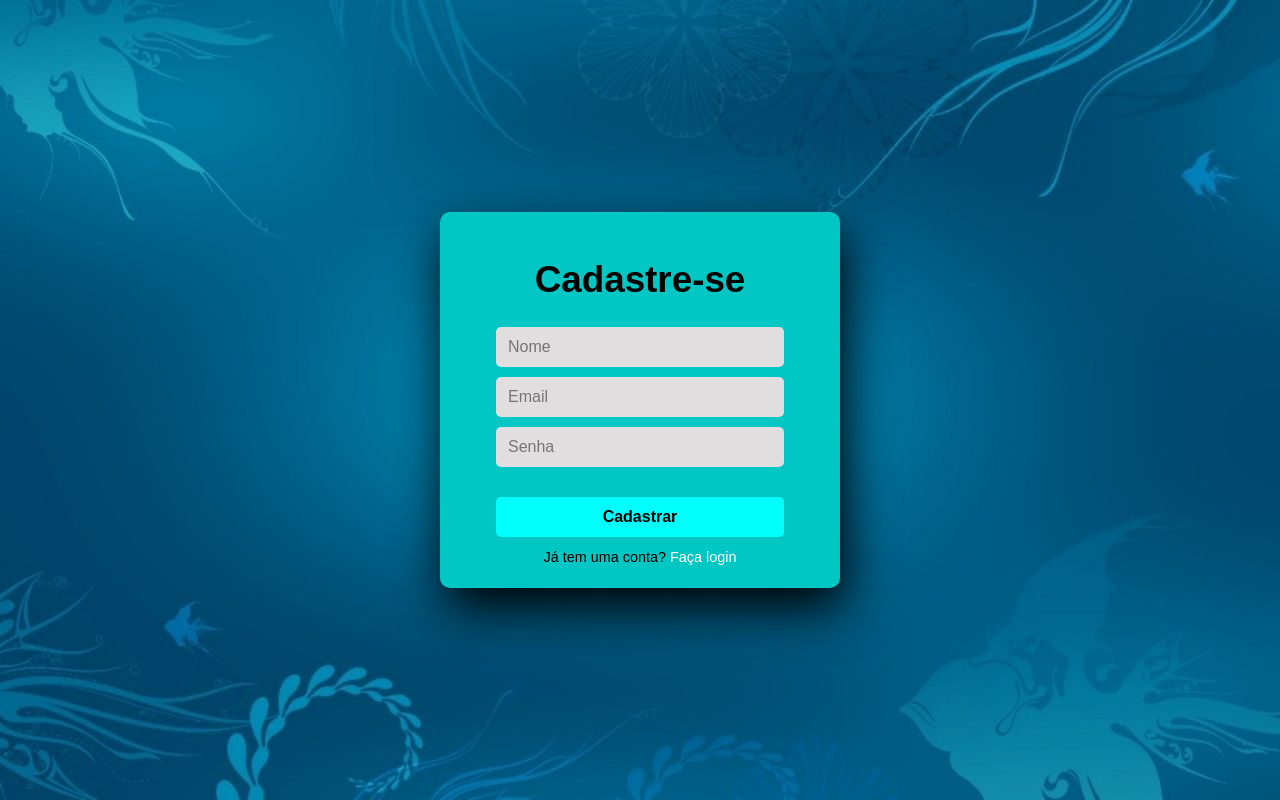
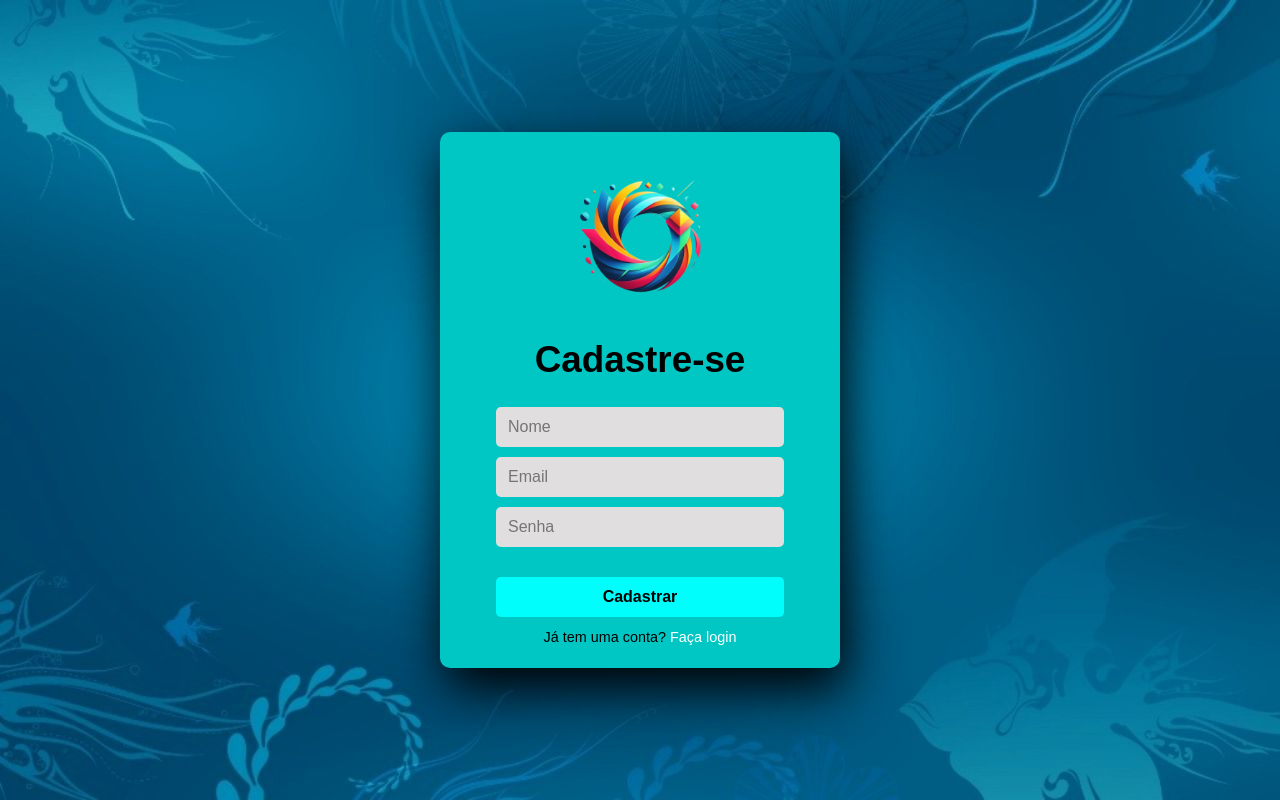
Before and after one commit to Uslipe/ApoiaAcaoVisual, a React (Create React App) app: page /cadastro in a window 1280 px wide. Built offline with nearby package versions, Linux system fonts and the light colour scheme.

Commit message:
fix: logo agora presente na tela de cadastro

```diff
--- a/src/telas/Cadastro.js
+++ b/src/telas/Cadastro.js
@@ -4,6 +4,7 @@ import axios from 'axios';
 import { toast } from 'react-toastify';
 import 'react-toastify/dist/ReactToastify.css';
 import './resources/signup.css';
+import logo from './images/logo_doar.png';
 
 export default function Cadastro() {
   const [nome, setNome] = useState("");
@@ -50,6 +51,7 @@ export default function Cadastro() {
     <div className="signup-page">
       <div className="main">
         <div className="signup">
+        <img src={logo} alt="Logo" width="180" heigh="180"className="signup-logo"/>
           <form onSubmit={handleCadastro}>
             <label htmlFor="chk" aria-hidden="true">Cadastre-se</label>
             <input
--- a/src/telas/resources/signup.css
+++ b/src/telas/resources/signup.css
@@ -43,6 +43,11 @@
     margin: 20px;
   }
 
+.signup-logo{
+    display: block;
+    margin: 0 auto 0 auto;
+}
+
   .signup-page .signup {
     position: relative;
     width: 100%;
@@ -54,7 +59,7 @@
     font-size: 2.3em;
     justify-content: center;
     display: flex;
-    margin: 20px 0;
+    margin: 0 0 20px 0;
     font-weight: bold;
     cursor: pointer;
     transition: .5s ease-in-out;
```
